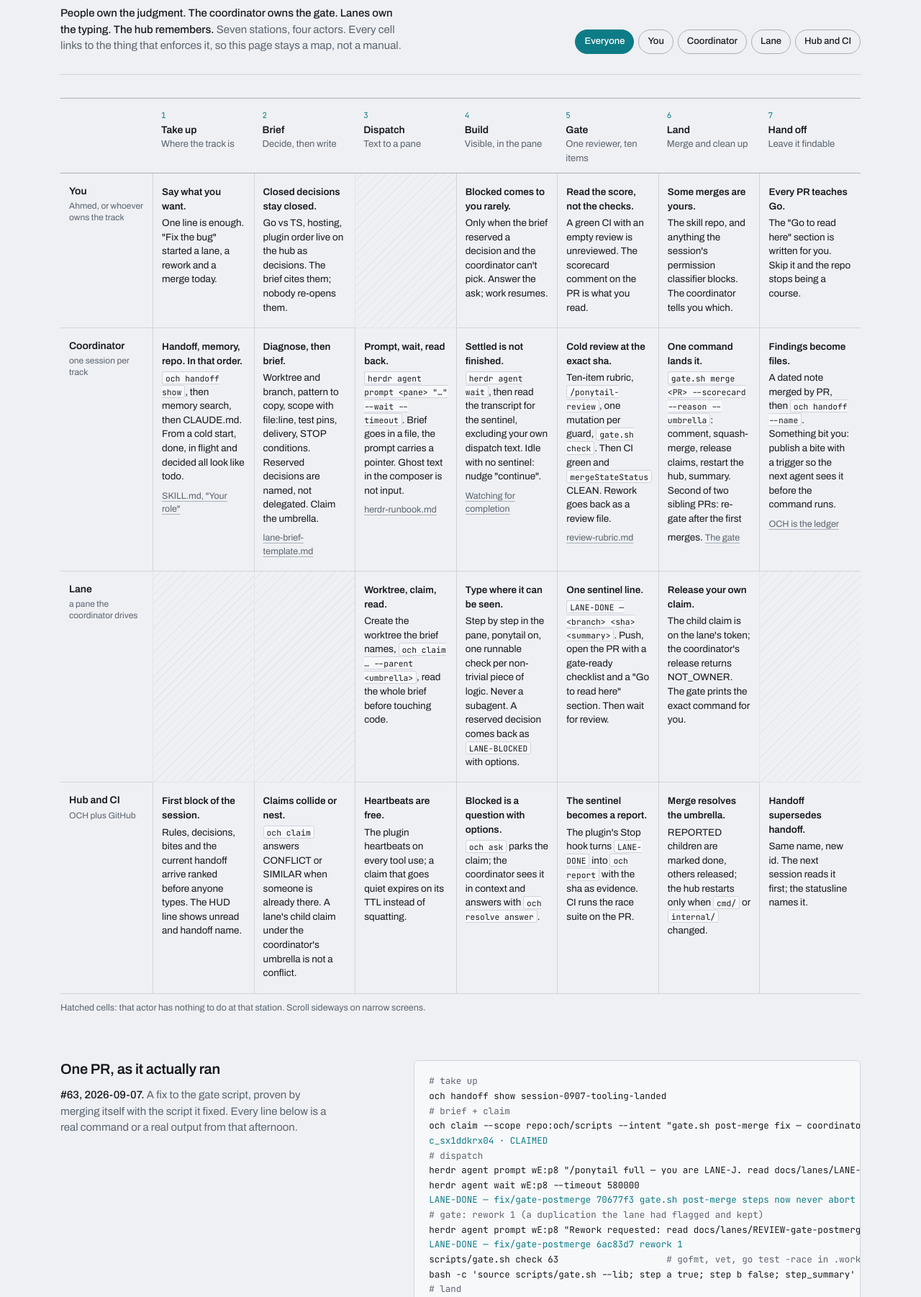
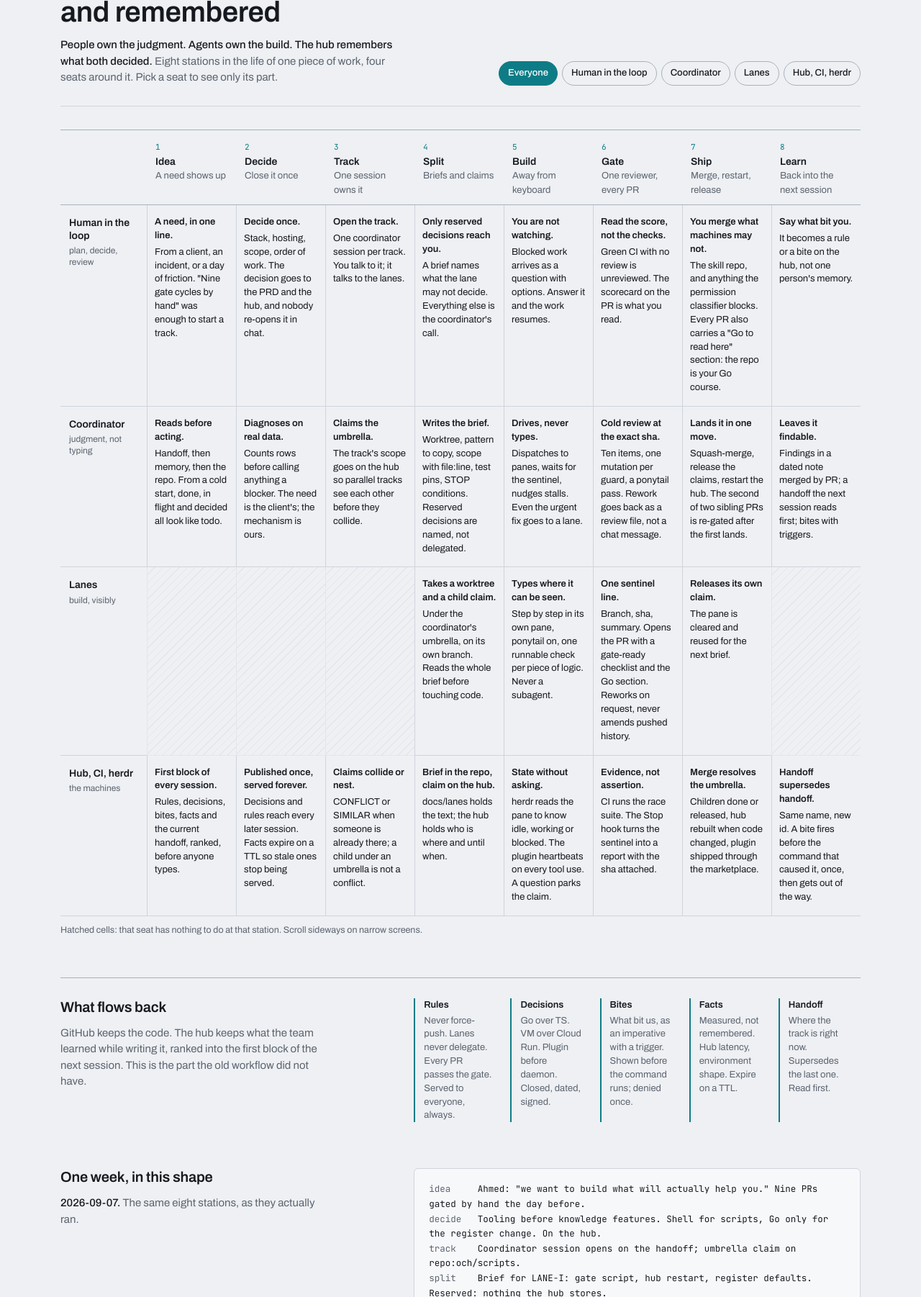
Before and after one commit to Observerstudio/coordinator, a plain HTML site: page index.html in a window 1280 px wide. Shown: the part 89-1891 px from the top of the page at 72% size. Drawn offline with Linux system fonts and the light colour scheme.

Commit message:
workflow page: reframe around the life of the work (idea to remembered), seats not commands; what-flows-back strip; week narrative

```diff
--- a/index.html
+++ b/index.html
@@ -3,8 +3,8 @@
 <head>
 <meta charset="utf-8">
 <meta name="viewport" content="width=device-width, initial-scale=1">
-<title>Track workflow</title>
-<meta name="description" content="How a PR moves through a coordinated track: who owns each station, what enforces it, and where to read more.">
+<title>From idea to shipped</title>
+<meta name="description" content="How work moves through Observer Studio: idea, decision, track, lanes, gate, ship, and what flows back into the next session.">
 <link rel="preconnect" href="https://fonts.googleapis.com">
 <link rel="stylesheet" href="https://fonts.googleapis.com/css2?family=Archivo:wdth,wght@75..125,400..700&family=JetBrains+Mono:wght@400;600&display=swap">
 <style>
@@ -52,7 +52,7 @@ p{margin:0}
 
 /* swimlanes */
 .track{margin-top:32px;overflow-x:auto}
-.grid{display:grid;grid-template-columns:128px repeat(7,minmax(136px,1fr));min-width:1100px;
+.grid{display:grid;grid-template-columns:120px repeat(8,minmax(124px,1fr));min-width:1110px;
   border-top:1px solid var(--line-strong)}
 .phase{padding:14px 12px 10px;border-bottom:1px solid var(--line-strong);font-size:13px;color:var(--muted)}
 .phase b{display:block;color:var(--ink);font-weight:600;font-size:14px}
@@ -60,7 +60,7 @@ p{margin:0}
 .actor{padding:16px 12px;border-bottom:1px solid var(--line);font-weight:600;font-size:14px;line-height:1.3;
   position:sticky;left:0;background:var(--bg);z-index:1}
 .actor small{display:block;font-weight:400;color:var(--muted);font-size:12px;margin-top:4px}
-.cell{padding:16px 12px 18px;border-bottom:1px solid var(--line);border-left:1px solid var(--line);font-size:13.5px;line-height:1.45;
+.cell{padding:14px 10px 16px;border-bottom:1px solid var(--line);border-left:1px solid var(--line);font-size:13px;line-height:1.45;
   transition:opacity .18s ease}
 .cell:empty{background:repeating-linear-gradient(135deg,transparent 0 7px,var(--line) 7px 8px);opacity:.35}
 .cell b{display:block;font-weight:600;margin-bottom:4px}
@@ -77,12 +77,22 @@ p{margin:0}
 .row{display:contents}
 .hint{margin-top:10px;font-size:12.5px;color:var(--muted)}
 
+/* what flows back */
+.loop{margin-top:56px;padding-top:28px;border-top:1px solid var(--line-strong);display:grid;grid-template-columns:minmax(0,5fr) minmax(0,7fr);gap:24px 48px}
+.loop p{color:var(--muted);margin-top:12px;max-width:44ch}
+.loop ol{list-style:none;margin:0;padding:0;display:grid;grid-template-columns:repeat(5,1fr);gap:0}
+.loop li{padding:0 14px 0 0;border-left:2px solid var(--accent);padding-left:12px;font-size:13px;line-height:1.45}
+.loop li+li{margin-left:10px}
+.loop li b{display:block;font-weight:600;margin-bottom:3px}
+.loop li span{color:var(--muted)}
+@media (max-width:820px){.loop{grid-template-columns:1fr}.loop ol{grid-template-columns:1fr;gap:12px}.loop li+li{margin-left:0}}
+
 /* trace */
 .trace{margin-top:64px;display:grid;grid-template-columns:minmax(0,5fr) minmax(0,7fr);gap:24px 48px;align-items:start}
 .trace p{color:var(--muted);margin-top:12px;max-width:44ch}
 .trace p strong{color:var(--ink);font-weight:500}
 pre{margin:0;background:var(--surface);border:1px solid var(--line);border-radius:6px;padding:18px 20px;overflow-x:auto;
-  font-family:var(--mono);font-size:12.5px;line-height:1.65;color:var(--ink)}
+  font-family:var(--mono);font-size:12.5px;line-height:1.65;color:var(--ink);white-space:pre-wrap}
 pre .c{color:var(--muted)}
 pre .a{color:var(--accent)}
 
@@ -114,113 +124,110 @@ footer{margin-top:64px;font-size:12.5px;color:var(--muted)}
 
 <header class="top">
   <div>
-    <h1>How a PR moves through a track</h1>
-    <p><strong>People own the judgment. The coordinator owns the gate. Lanes own the typing. The hub remembers.</strong>
-       Seven stations, four actors. Every cell links to the thing that enforces it, so this page stays a map, not a manual.</p>
+    <h1>From idea to shipped, and remembered</h1>
+    <p><strong>People own the judgment. Agents own the build. The hub remembers what both decided.</strong>
+       Eight stations in the life of one piece of work, four seats around it. Pick a seat to see only its part.</p>
   </div>
-  <div class="filters" role="group" aria-label="Show one actor">
+  <div class="filters" role="group" aria-label="Show one seat">
     <button type="button" data-f="all" aria-pressed="true">Everyone</button>
-    <button type="button" data-f="human" aria-pressed="false">You</button>
+    <button type="button" data-f="human" aria-pressed="false">Human in the loop</button>
     <button type="button" data-f="coord" aria-pressed="false">Coordinator</button>
-    <button type="button" data-f="lane" aria-pressed="false">Lane</button>
-    <button type="button" data-f="ledger" aria-pressed="false">Hub and CI</button>
+    <button type="button" data-f="lane" aria-pressed="false">Lanes</button>
+    <button type="button" data-f="ledger" aria-pressed="false">Hub, CI, herdr</button>
   </div>
 </header>
 
-<section class="track" aria-label="Stations by actor and phase">
+<section class="track" aria-label="Stations by seat and phase">
 <div class="grid" data-filter="all" id="grid">
   <div class="phase"></div>
-  <div class="phase"><i>1</i><b>Take up</b>Where the track is</div>
-  <div class="phase"><i>2</i><b>Brief</b>Decide, then write</div>
-  <div class="phase"><i>3</i><b>Dispatch</b>Text to a pane</div>
-  <div class="phase"><i>4</i><b>Build</b>Visible, in the pane</div>
-  <div class="phase"><i>5</i><b>Gate</b>One reviewer, ten items</div>
-  <div class="phase"><i>6</i><b>Land</b>Merge and clean up</div>
-  <div class="phase"><i>7</i><b>Hand off</b>Leave it findable</div>
+  <div class="phase"><i>1</i><b>Idea</b>A need shows up</div>
+  <div class="phase"><i>2</i><b>Decide</b>Close it once</div>
+  <div class="phase"><i>3</i><b>Track</b>One session owns it</div>
+  <div class="phase"><i>4</i><b>Split</b>Briefs and claims</div>
+  <div class="phase"><i>5</i><b>Build</b>Away from keyboard</div>
+  <div class="phase"><i>6</i><b>Gate</b>One reviewer, every PR</div>
+  <div class="phase"><i>7</i><b>Ship</b>Merge, restart, release</div>
+  <div class="phase"><i>8</i><b>Learn</b>Back into the next session</div>
 
   <div class="row human">
-    <div class="actor">You<small>Ahmed, or whoever owns the track</small></div>
-    <div class="cell"><b>Say what you want.</b>One line is enough. "Fix the bug" started a lane, a rework and a merge today.</div>
-    <div class="cell"><b>Closed decisions stay closed.</b>Go vs TS, hosting, plugin order live on the hub as decisions. The brief cites them; nobody re-opens them.</div>
-    <div class="cell"></div>
-    <div class="cell"><b>Blocked comes to you rarely.</b>Only when the brief reserved a decision and the coordinator can't pick. Answer the ask; work resumes.</div>
-    <div class="cell"><b>Read the score, not the checks.</b>A green CI with an empty review is unreviewed. The scorecard comment on the PR is what you read.</div>
-    <div class="cell"><b>Some merges are yours.</b>The skill repo, and anything the session's permission classifier blocks. The coordinator tells you which.</div>
-    <div class="cell"><b>Every PR teaches Go.</b>The "Go to read here" section is written for you. Skip it and the repo stops being a course.</div>
+    <div class="actor">Human in the loop<small>plan, decide, review</small></div>
+    <div class="cell"><b>A need, in one line.</b>From a client, an incident, or a day of friction. "Nine gate cycles by hand" was enough to start a track.</div>
+    <div class="cell"><b>Decide once.</b>Stack, hosting, scope, order of work. The decision goes to the PRD and the hub, and nobody re-opens it in chat.</div>
+    <div class="cell"><b>Open the track.</b>One coordinator session per track. You talk to it; it talks to the lanes.</div>
+    <div class="cell"><b>Only reserved decisions reach you.</b>A brief names what the lane may not decide. Everything else is the coordinator's call.</div>
+    <div class="cell"><b>You are not watching.</b>Blocked work arrives as a question with options. Answer it and the work resumes.</div>
+    <div class="cell"><b>Read the score, not the checks.</b>Green CI with no review is unreviewed. The scorecard on the PR is what you read.</div>
+    <div class="cell"><b>You merge what machines may not.</b>The skill repo, and anything the permission classifier blocks. Every PR also carries a "Go to read here" section: the repo is your Go course.</div>
+    <div class="cell"><b>Say what bit you.</b>It becomes a rule or a bite on the hub, not one person's memory.</div>
   </div>
 
   <div class="row coord">
-    <div class="actor">Coordinator<small>one session per track</small></div>
-    <div class="cell"><b>Handoff, memory, repo. In that order.</b><code>och handoff show</code>, then memory search, then CLAUDE.md. From a cold start, done, in flight and decided all look like todo.
-      <a href="SKILL.md">SKILL.md, "Your role"</a></div>
-    <div class="cell"><b>Diagnose, then brief.</b>Worktree and branch, pattern to copy, scope with file:line, test pins, delivery, STOP conditions. Reserved decisions are named, not delegated. Claim the umbrella.
-      <a href="docs/lane-brief-template.md">lane-brief-template.md</a></div>
-    <div class="cell"><b>Prompt, wait, read back.</b><code>herdr agent prompt &lt;pane&gt; "…" --wait --timeout</code>. Brief goes in a file, the prompt carries a pointer. Ghost text in the composer is not input.
-      <a href="docs/herdr-runbook.md">herdr-runbook.md</a></div>
-    <div class="cell"><b>Settled is not finished.</b><code>herdr agent wait</code>, then read the transcript for the sentinel, excluding your own dispatch text. Idle with no sentinel: nudge "continue".
-      <a href="docs/herdr-runbook.md#watching-for-completion">Watching for completion</a></div>
-    <div class="cell"><b>Cold review at the exact sha.</b>Ten-item rubric, <code>/ponytail-review</code>, one mutation per guard, <code>gate.sh check</code>. Then CI green and <code>mergeStateStatus</code> CLEAN. Rework goes back as a review file.
-      <a href="docs/review-rubric.md">review-rubric.md</a></div>
-    <div class="cell"><b>One command lands it.</b><code>gate.sh merge &lt;PR&gt; --scorecard --reason --umbrella</code>: comment, squash-merge, release claims, restart the hub, summary. Second of two sibling PRs: re-gate after the first merges.
-      <a href="SKILL.md#the-gate--every-pr-no-exceptions">The gate</a></div>
-    <div class="cell"><b>Findings become files.</b>A dated note merged by PR, then <code>och handoff --name</code>. Something bit you: publish a bite with a trigger so the next agent sees it before the command runs.
-      <a href="SKILL.md#och-is-the-ledger-when-the-repo-uses-it">OCH is the ledger</a></div>
+    <div class="actor">Coordinator<small>judgment, not typing</small></div>
+    <div class="cell"><b>Reads before acting.</b>Handoff, then memory, then the repo. From a cold start, done, in flight and decided all look like todo.</div>
+    <div class="cell"><b>Diagnoses on real data.</b>Counts rows before calling anything a blocker. The need is the client's; the mechanism is ours.</div>
+    <div class="cell"><b>Claims the umbrella.</b>The track's scope goes on the hub so parallel tracks see each other before they collide.</div>
+    <div class="cell"><b>Writes the brief.</b>Worktree, pattern to copy, scope with file:line, test pins, STOP conditions. Reserved decisions are named, not delegated.</div>
+    <div class="cell"><b>Drives, never types.</b>Dispatches to panes, waits for the sentinel, nudges stalls. Even the urgent fix goes to a lane.</div>
+    <div class="cell"><b>Cold review at the exact sha.</b>Ten items, one mutation per guard, a ponytail pass. Rework goes back as a review file, not a chat message.</div>
+    <div class="cell"><b>Lands it in one move.</b>Squash-merge, release the claims, restart the hub. The second of two sibling PRs is re-gated after the first lands.</div>
+    <div class="cell"><b>Leaves it findable.</b>Findings in a dated note merged by PR; a handoff the next session reads first; bites with triggers.</div>
   </div>
 
   <div class="row lane">
-    <div class="actor">Lane<small>a pane the coordinator drives</small></div>
+    <div class="actor">Lanes<small>build, visibly</small></div>
     <div class="cell"></div>
     <div class="cell"></div>
-    <div class="cell"><b>Worktree, claim, read.</b>Create the worktree the brief names, <code>och claim … --parent &lt;umbrella&gt;</code>, read the whole brief before touching code.</div>
-    <div class="cell"><b>Type where it can be seen.</b>Step by step in the pane, ponytail on, one runnable check per non-trivial piece of logic. Never a subagent. A reserved decision comes back as <code>LANE-BLOCKED</code> with options.</div>
-    <div class="cell"><b>One sentinel line.</b><code>LANE-DONE — &lt;branch&gt; &lt;sha&gt; &lt;summary&gt;</code>. Push, open the PR with a gate-ready checklist and a "Go to read here" section. Then wait for review.</div>
-    <div class="cell"><b>Release your own claim.</b>The child claim is on the lane's token; the coordinator's release returns NOT_OWNER. The gate prints the exact command for you.</div>
+    <div class="cell"></div>
+    <div class="cell"><b>Takes a worktree and a child claim.</b>Under the coordinator's umbrella, on its own branch. Reads the whole brief before touching code.</div>
+    <div class="cell"><b>Types where it can be seen.</b>Step by step in its own pane, ponytail on, one runnable check per piece of logic. Never a subagent.</div>
+    <div class="cell"><b>One sentinel line.</b>Branch, sha, summary. Opens the PR with a gate-ready checklist and the Go section. Reworks on request, never amends pushed history.</div>
+    <div class="cell"><b>Releases its own claim.</b>The pane is cleared and reused for the next brief.</div>
     <div class="cell"></div>
   </div>
 
   <div class="row ledger">
-    <div class="actor">Hub and CI<small>OCH plus GitHub</small></div>
-    <div class="cell"><b>First block of the session.</b>Rules, decisions, bites and the current handoff arrive ranked before anyone types. The HUD line shows unread and handoff name.</div>
-    <div class="cell"><b>Claims collide or nest.</b><code>och claim</code> answers CONFLICT or SIMILAR when someone is already there. A lane's child claim under the coordinator's umbrella is not a conflict.</div>
-    <div class="cell"><b>Heartbeats are free.</b>The plugin heartbeats on every tool use; a claim that goes quiet expires on its TTL instead of squatting.</div>
-    <div class="cell"><b>Blocked is a question with options.</b><code>och ask</code> parks the claim; the coordinator sees it in context and answers with <code>och resolve answer</code>.</div>
-    <div class="cell"><b>The sentinel becomes a report.</b>The plugin's Stop hook turns <code>LANE-DONE</code> into <code>och report</code> with the sha as evidence. CI runs the race suite on the PR.</div>
-    <div class="cell"><b>Merge resolves the umbrella.</b>REPORTED children are marked done, others released; the hub restarts only when <code>cmd/</code> or <code>internal/</code> changed.</div>
-    <div class="cell"><b>Handoff supersedes handoff.</b>Same name, new id. The next session reads it first; the statusline names it.</div>
+    <div class="actor">Hub, CI, herdr<small>the machines</small></div>
+    <div class="cell"><b>First block of every session.</b>Rules, decisions, bites, facts and the current handoff, ranked, before anyone types.</div>
+    <div class="cell"><b>Published once, served forever.</b>Decisions and rules reach every later session. Facts expire on a TTL so stale ones stop being served.</div>
+    <div class="cell"><b>Claims collide or nest.</b>CONFLICT or SIMILAR when someone is already there; a child under an umbrella is not a conflict.</div>
+    <div class="cell"><b>Brief in the repo, claim on the hub.</b>docs/lanes holds the text; the hub holds who is where and until when.</div>
+    <div class="cell"><b>State without asking.</b>herdr reads the pane to know idle, working or blocked. The plugin heartbeats on every tool use. A question parks the claim.</div>
+    <div class="cell"><b>Evidence, not assertion.</b>CI runs the race suite. The Stop hook turns the sentinel into a report with the sha attached.</div>
+    <div class="cell"><b>Merge resolves the umbrella.</b>Children done or released, hub rebuilt when code changed, plugin shipped through the marketplace.</div>
+    <div class="cell"><b>Handoff supersedes handoff.</b>Same name, new id. A bite fires before the command that caused it, once, then gets out of the way.</div>
   </div>
 </div>
-<p class="hint">Hatched cells: that actor has nothing to do at that station. Scroll sideways on narrow screens.</p>
+<p class="hint">Hatched cells: that seat has nothing to do at that station. Scroll sideways on narrow screens.</p>
+</section>
+
+<section class="loop" aria-labelledby="loop-h">
+  <div>
+    <h2 id="loop-h">What flows back</h2>
+    <p>GitHub keeps the code. The hub keeps what the team learned while writing it, ranked into the first block of the next session. This is the part the old workflow did not have.</p>
+  </div>
+  <ol>
+    <li><b>Rules</b><span>Never force-push. Lanes never delegate. Every PR passes the gate. Served to everyone, always.</span></li>
+    <li><b>Decisions</b><span>Go over TS. VM over Cloud Run. Plugin before daemon. Closed, dated, signed.</span></li>
+    <li><b>Bites</b><span>What bit us, as an imperative with a trigger. Shown before the command runs; denied once.</span></li>
+    <li><b>Facts</b><span>Measured, not remembered. Hub latency, environment shape. Expire on a TTL.</span></li>
+    <li><b>Handoff</b><span>Where the track is right now. Supersedes the last one. Read first.</span></li>
+  </ol>
 </section>
 
 <section class="trace" aria-labelledby="trace-h">
   <div>
-    <h2 id="trace-h">One PR, as it actually ran</h2>
-    <p><strong>#63, 2026-09-07.</strong> A fix to the gate script, proven by merging itself with the script it fixed. Every line below is a real command or a real output from that afternoon.</p>
+    <h2 id="trace-h">One week, in this shape</h2>
+    <p><strong>2026-09-07.</strong> The same eight stations, as they actually ran.</p>
   </div>
-<pre><span class="c"># take up</span>
-och handoff show session-0907-tooling-landed
-<span class="c"># brief + claim</span>
-och claim --scope repo:och/scripts --intent "gate.sh post-merge fix — coordinator umbrella"
-<span class="a">c_sx1ddkrx04 · CLAIMED</span>
-<span class="c"># dispatch</span>
-herdr agent prompt wE:p8 "/ponytail full — you are LANE-J. read docs/lanes/LANE-BRIEF-gate-postmerge.md …" --wait --until working
-herdr agent wait wE:p8 --timeout 580000
-<span class="a">LANE-DONE — fix/gate-postmerge 70677f3 gate.sh post-merge steps now never abort</span>
-<span class="c"># gate: rework 1 (a duplication the lane had flagged and kept)</span>
-herdr agent prompt wE:p8 "Rework requested: read docs/lanes/REVIEW-gate-postmerge-1.md …" --wait --until working
-<span class="a">LANE-DONE — fix/gate-postmerge 6ac83d7 rework 1</span>
-scripts/gate.sh check 63                    <span class="c"># gofmt, vet, go test -race in .worktrees/gate-63</span>
-bash -c 'source scripts/gate.sh --lib; step a true; step b false; step_summary'   <span class="c"># exit 1, as it must</span>
-<span class="c"># land</span>
-GATE_REPO=$PWD .worktrees/gate-63/scripts/gate.sh merge 63 --scorecard scorecard-63.md \
-  --umbrella c_sx1ddkrx04 --reason "gate 10/10 at 6ac83d7; PR #63 squash-merged"
-<span class="a">gate: post-merge summary:</span>
-<span class="a">  release c_9mvtzqpr6f skipped</span>          <span class="c"># lane-owned; command printed for the lane</span>
-<span class="a">  release umbrella c_sx1ddkrx04 ok</span>
-<span class="a">  remove gate worktree ok</span>
-<span class="a">  make hub-restart ok</span>
-<span class="c"># hand off</span>
-och handoff "gate.sh post-merge bug fixed and dogfooded (#63) …" --name session-0907-gate-postmerge-fixed</pre>
+<pre><span class="c">idea    </span> Ahmed: "we want to build what will actually help you." Nine PRs gated by hand the day before.
+<span class="c">decide  </span> Tooling before knowledge features. Shell for scripts, Go only for the register change. On the hub.
+<span class="c">track   </span> Coordinator session opens on the handoff; umbrella claim on repo:och/scripts.
+<span class="c">split   </span> Brief for LANE-I: gate script, hub restart, register defaults. Reserved: nothing the hub stores.
+<span class="c">build   </span> LANE-I types in its pane. <span class="a">LANE-DONE — feat/coordinator-tooling 0eb3fa4</span>
+<span class="c">gate    </span> 10/10, mutation caught by the new test only. Merged as #60. Its first real run finds its own bug.
+<span class="c">split   </span> "Fix the bug." Brief for LANE-J. One rework: a duplication the lane had flagged and kept.
+<span class="c">ship    </span> #63 merges itself with the script it fixed: umbrella released, hub restarted, summary printed.
+<span class="c">learn   </span> Note #61, brief and review #64, two observations in the handoff, this page.</pre>
 </section>
 
 <section class="rules" aria-labelledby="rules-h">
@@ -228,27 +235,27 @@ och handoff "gate.sh post-merge bug fixed and dogfooded (#63) …" --name sessio
     <h2 id="rules-h">Six things that do not bend</h2>
   </div>
   <ul>
+    <li><b>Build the spec, nothing around it.</b><span>Do not shrink the product; enhance it. A guard for a caller that does not exist is an issue, not a gate.</span></li>
     <li><b>Never force-push.</b><span>Amended history goes on a new branch with a new PR.</span></li>
-    <li><b>Lanes never delegate.</b><span>If a lane spawns a subagent, stop it, keep the files, continue in the pane.</span></li>
+    <li><b>Lanes never delegate.</b><span>Work happens where it can be seen. A subagent is stopped, its files kept, the lane continues.</span></li>
     <li><b>Idle is not finished.</b><span>Only the sentinel line is. A quiet pane gets a nudge, not a merge.</span></li>
-    <li><b>The coordinator writes no feature code.</b><span>Even the urgent fix goes to a lane. Briefs, reviews, notes and the skill are the coordinator's files.</span></li>
-    <li><b>One integration slot per machine.</b><span>Announce, check nothing is live, run it yourself, release the lease.</span></li>
-    <li><b>Findings that live only in chat did not happen.</b><span>A dated note, merged by PR, or a bite on the hub.</span></li>
+    <li><b>The coordinator writes no feature code.</b><span>Briefs, reviews, notes and the skill are its files. Everything else goes to a lane.</span></li>
+    <li><b>Findings that live only in chat did not happen.</b><span>A dated note merged by PR, or a rule, bite or decision on the hub.</span></li>
   </ul>
 </section>
 
 <section class="links" aria-labelledby="links-h">
-  <div><h2 id="links-h">Where each rule is enforced</h2></div>
+  <div><h2 id="links-h">Where to read more</h2></div>
   <dl>
-    <dt>SKILL.md</dt><dd><a href="SKILL.md">The coordinator skill</a>: role, gate, sentinel contract, slot, ledger conventions. Install with <code>npx skills add Observerstudio/coordinator</code>.</dd>
-    <dt>docs/</dt><dd><a href="docs/coordinator-playbook.md">Playbook</a>, <a href="docs/lane-brief-template.md">brief template</a>, <a href="docs/review-rubric.md">review rubric</a>, <a href="docs/herdr-runbook.md">herdr runbook</a>.</dd>
-    <dt>scripts/</dt><dd><code>gate.sh</code> and <code>hub-restart.sh</code> in the OCH repo make the mechanical half of the gate one command each.</dd>
-    <dt>och</dt><dd>The hub CLI. <code>och context</code>, <code>och status --all</code>, <code>och handoff show --track t_och</code> are the live state; this page is not.</dd>
-    <dt>herdr</dt><dd><a href="https://herdr.dev/docs/agent-automation/">Agent automation</a>: <code>agent prompt</code>, <code>agent wait</code>, <code>agent read</code>.</dd>
+    <dt>PRD</dt><dd>The agreed scope of the hub, with the closed decisions in its last section. Private repo, <code>docs/prd-v0.2.md</code>.</dd>
+    <dt>notes</dt><dd>Dated findings, newest first, merged by PR. <code>docs/notes/</code>. Briefs and reviews sit beside them in <code>docs/lanes/</code>.</dd>
+    <dt>skill</dt><dd><a href="SKILL.md">The coordinator skill</a> and its <a href="docs/coordinator-playbook.md">playbook</a>, <a href="docs/lane-brief-template.md">brief template</a>, <a href="docs/review-rubric.md">review rubric</a>, <a href="docs/herdr-runbook.md">herdr runbook</a>. Install with <code>npx skills add Observerstudio/coordinator</code>.</dd>
+    <dt>hub</dt><dd>OCH, the coordination and memory layer beside GitHub. <code>och context</code>, <code>och status --all</code> and <code>och handoff show</code> are the live state; this page is not.</dd>
+    <dt>herdr</dt><dd><a href="https://herdr.dev/docs/">The terminal that hosts the panes</a> and reports what the agents in them are doing.</dd>
   </dl>
 </section>
 
-<footer>Observer Studio. Replaces the 2026 "From idea to shipped" page. If a cell here disagrees with SKILL.md, SKILL.md wins and this page needs a PR.</footer>
+<footer>Observer Studio, September 2026. If a cell here disagrees with the PRD, the skill, or the hub, they win and this page needs a PR.</footer>
 </div>
 
 <script>
```
